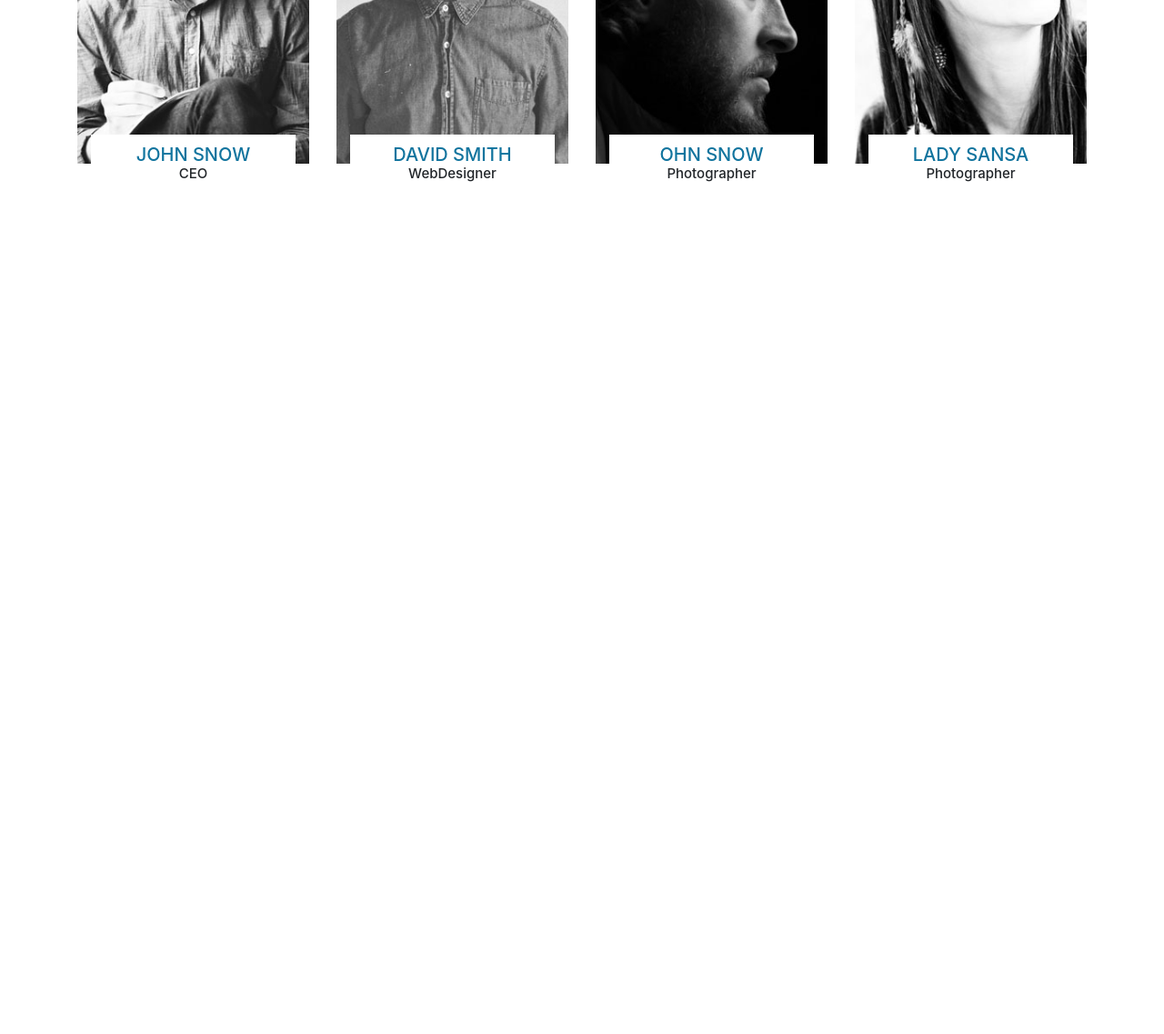
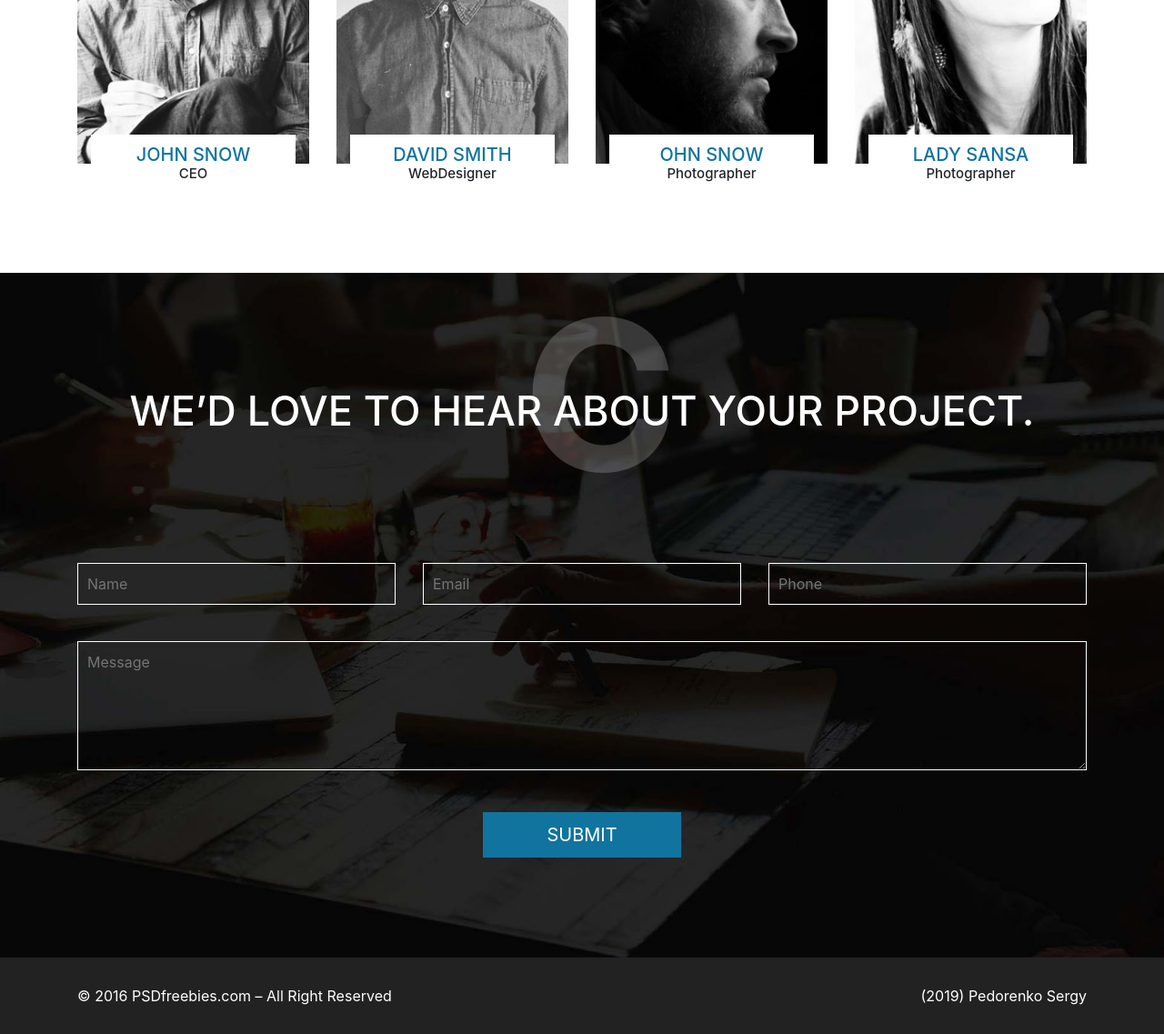
Before and after one commit to Watary/layout_1, a plain HTML site: page index.html in a window 1280 px wide. Shown: the part 5260-6397 px from the top of the page at 91% size. Before the commit the page ends 5560 px from the top, so only its background shows below. Drawn offline with nearby package versions, Linux system fonts and the light colour scheme.

Commit message:
Create section 7 and footer

```diff
--- a/css/style.css
+++ b/css/style.css
@@ -338,3 +338,55 @@ header .scroll_down a:after{
 	padding: 10px;
 	width: calc(100% - 60px);
 }
+.section_7{
+	position: relative;
+	text-align: center;
+	font-style: "GothaProMed";
+	background-image: url("/layout_1/image/bg_section_7.jpg");
+	-webkit-background-size: cover;
+	background-size: cover;
+	color: #fff;
+	padding-bottom: 110px;
+}
+.section_7 .background_logo{
+	position: absolute;
+	color: #fff3;
+	font-size: 230px;
+	left: calc(50% - 65px);
+	top: -38px;
+	font-style: "roboto";
+	font-weight: bold;
+	text-transform: uppercase;
+}
+.section_7 h1{
+	text-align: center;
+	font-style: "GothaProMed";
+	text-transform: uppercase;
+	color: #fff;
+	margin: 125px 0 140px 0;
+	font-size: 45px;
+}
+.section_7 input, .section_7 textarea{
+	width: 100%;
+	margin-bottom: 40px;
+	border-width: 1px;
+	border-color: #fff;
+	border-style: solid;
+	background: #0000;
+	color: #fff;
+	padding: 10px;
+}
+.section_7 button{
+	background: #11749e;
+	color: #fff;
+	border: none;
+	font-size: 20px;
+	padding: 10px 70px;
+	margin: 0 auto;
+}
+
+footer{
+	background: #222;
+	color: #fff;
+	padding: 30px 0;
+}
--- a/index.html
+++ b/index.html
@@ -289,8 +289,50 @@
 			</div>
 		</section>
 
+		<section class="section_7">
+			<div class="clear_mp"> </div>
+			<div class="background_logo">C</div>
+			<h1>We’d love to hear about your project.</h1>
+			<div class="clear_mp"> </div>
+
+			<div class="container">
+				<form action="post">
+					<div class="row">
+						<div class="col-md-4 item">
+							<input mame="Name" placeholder="Name" type="text">
+						</div>
+						<div class="col-md-4 item">
+							<input mame="email" placeholder="Email" type="text">
+						</div>
+						<div class="col-md-4 item">
+							<input mame="Phone" placeholder="Phone" type="text">
+						</div>
+					</div>
+					<div class="row">
+						<div class="col-md-12 item">
+							<textarea name="text" placeholder="Message" id="text" cols="30" rows="5"></textarea>
+						</div>
+					</div>
+					<div class="row">
+						<div class="col-md-12 item">
+							<button type="submit">SUBMIT</button>
+						</div>
+					</div>
+				</form>
+			</div>
+		</section>
+
 		<footer id="footer">
-
+			<div class="container">
+				<div class="row">
+					<div class="col-md-6">
+						© 2016 PSDfreebies.com – All Right Reserved
+					</div>
+					<div class="col-md-6 text-right">
+						(2019) Pedorenko Sergy
+					</div>
+				</div>
+			</div>
 		</footer>
 
 		<script src="https://code.jquery.com/jquery-3.3.1.slim.min.js" integrity="sha384-q8i/X+965DzO0rT7abK41JStQIAqVgRVzpbzo5smXKp4YfRvH+8abtTE1Pi6jizo" crossorigin="anonymous"></script>
```
Also changed, not shown: image/bg_section_7.jpg (added), 1 other file.
